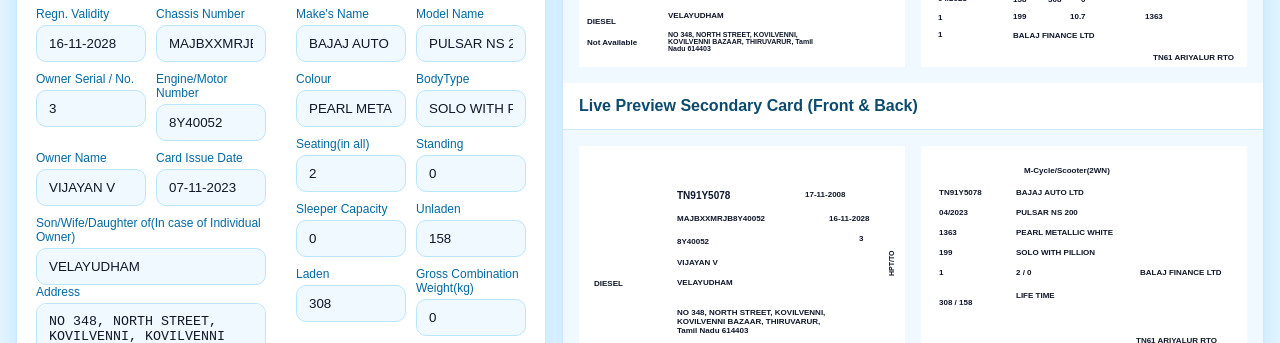
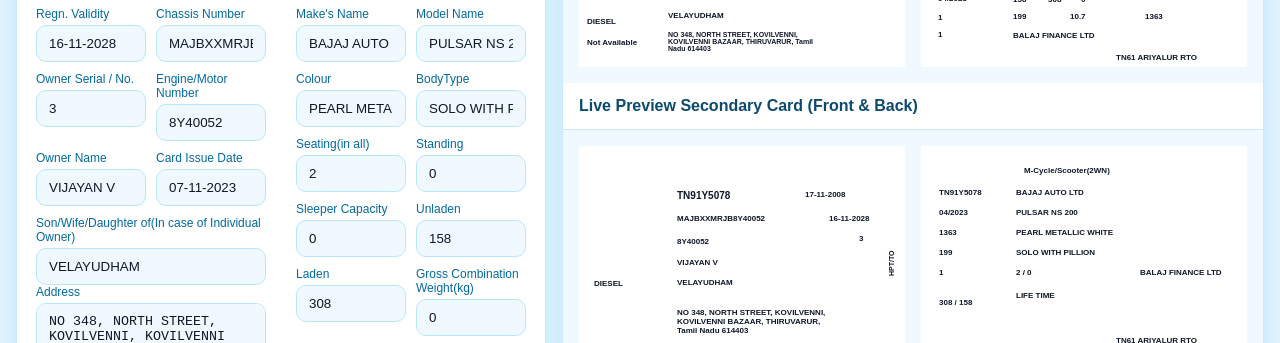
Before and after one commit to guna-duraisamy/card-generator, a plain HTML site: page index.html in a window 1280 px wide. Shown: the part 268-611 px from the top of the page. Drawn offline with nearby package versions, Linux system fonts and the light colour scheme.

Commit message:
Update index.html

```diff
--- a/index.html
+++ b/index.html
@@ -438,7 +438,7 @@
                         position: absolute;
                         font-size: 8px;
                         font-weight: 600;
-                        margin-left: 232px;
+                        margin-left: 195px;
                         margin-top: 190px;">
           </div>
         </div>
@@ -646,7 +646,7 @@
                         position: absolute;
                         font-size: 8px;
                         font-weight: 600;
-                        margin-left: 215px;
+                        margin-left: 195px;
                         margin-top: 190px;">
           </div>
         </div>
```
